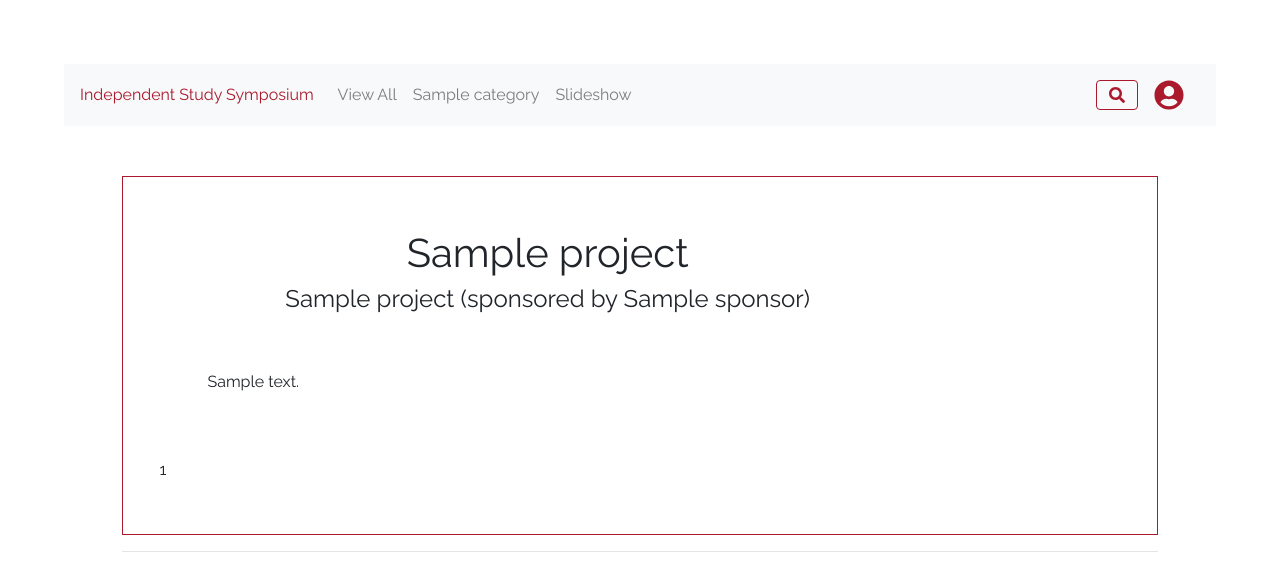
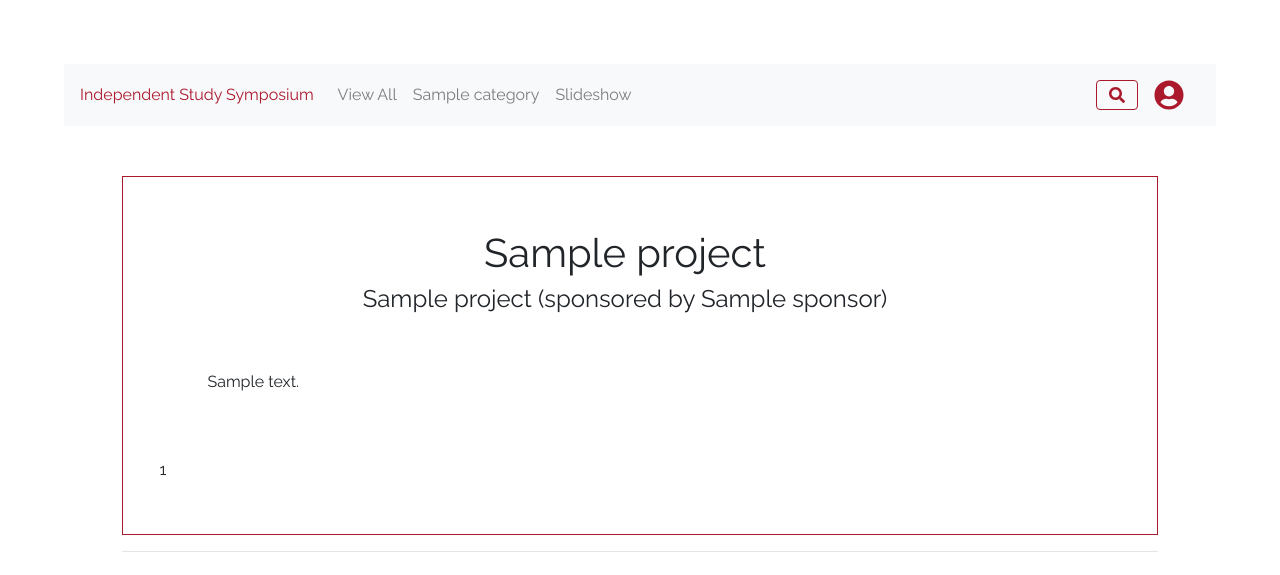
Before and after one commit to isabellahoch/uhs-independent-study-symposium-2020, a Python web app: template flask/templates/project.html in a window 1280 px wide. Shown: the top 575 px of the page. Run offline with Jinja, Linux system fonts and the light colour scheme; the template is opened without the code that fills it: most values are stand-ins (such as "Sample title", 1, 10 or a date in 2020); some libraries are stand-ins or nearby versions.

Commit message:
titles were off center so fixed that

```diff
--- a/flask/templates/project.html
+++ b/flask/templates/project.html
@@ -21,7 +21,7 @@ border-color: rgba(226, 199, 202, 0.75);
 border-color: #ab192d;
 border-style:solid;">
     <div class="row">
-        <div class="row text-center">
+        <div class="row text-center" style="width:100%">
 
             <h1>{{ project.title }}</h1>
             <h4>{{ project.name }} (sponsored by {{ project.sponsor }})</h4>
```
